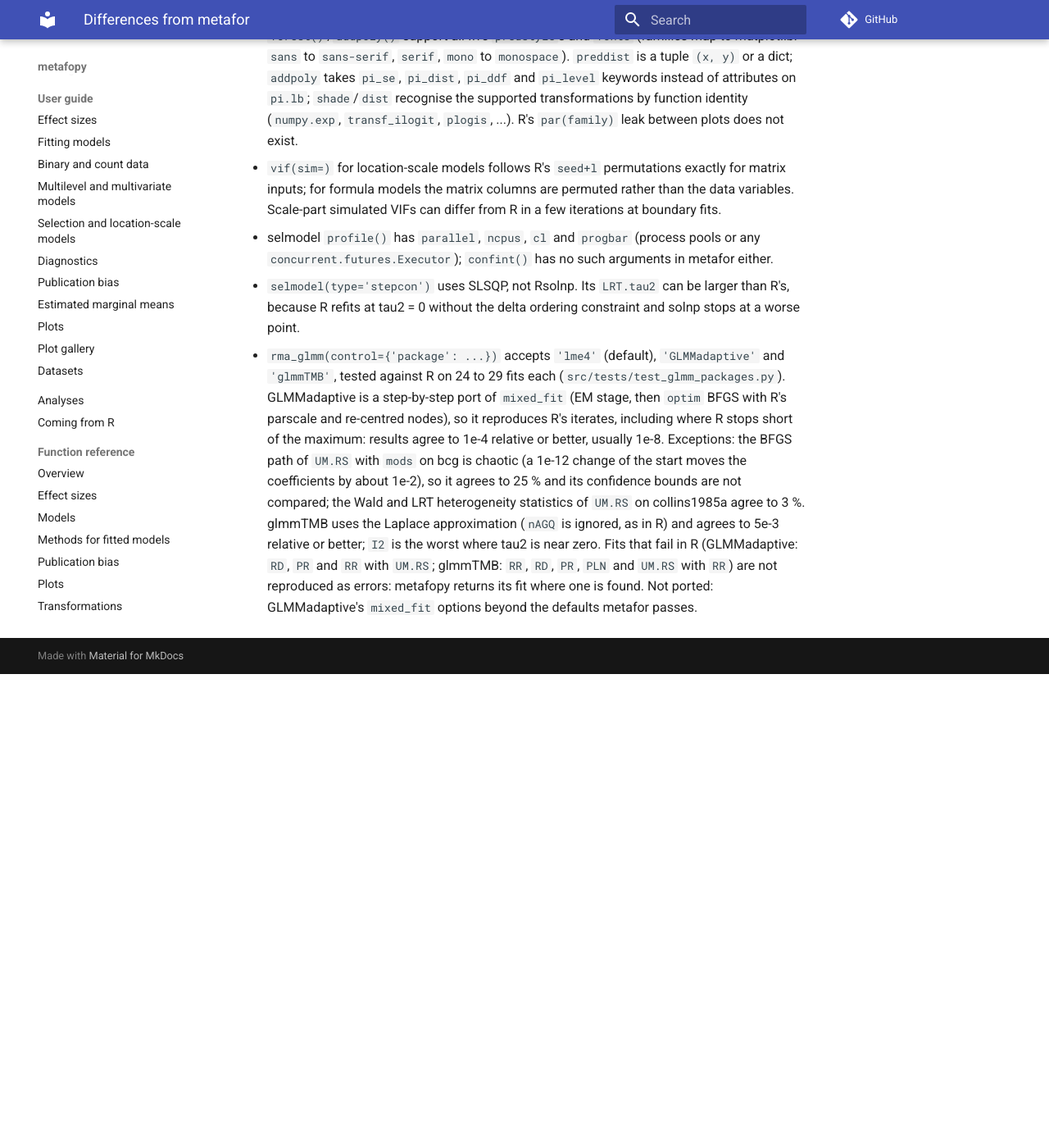
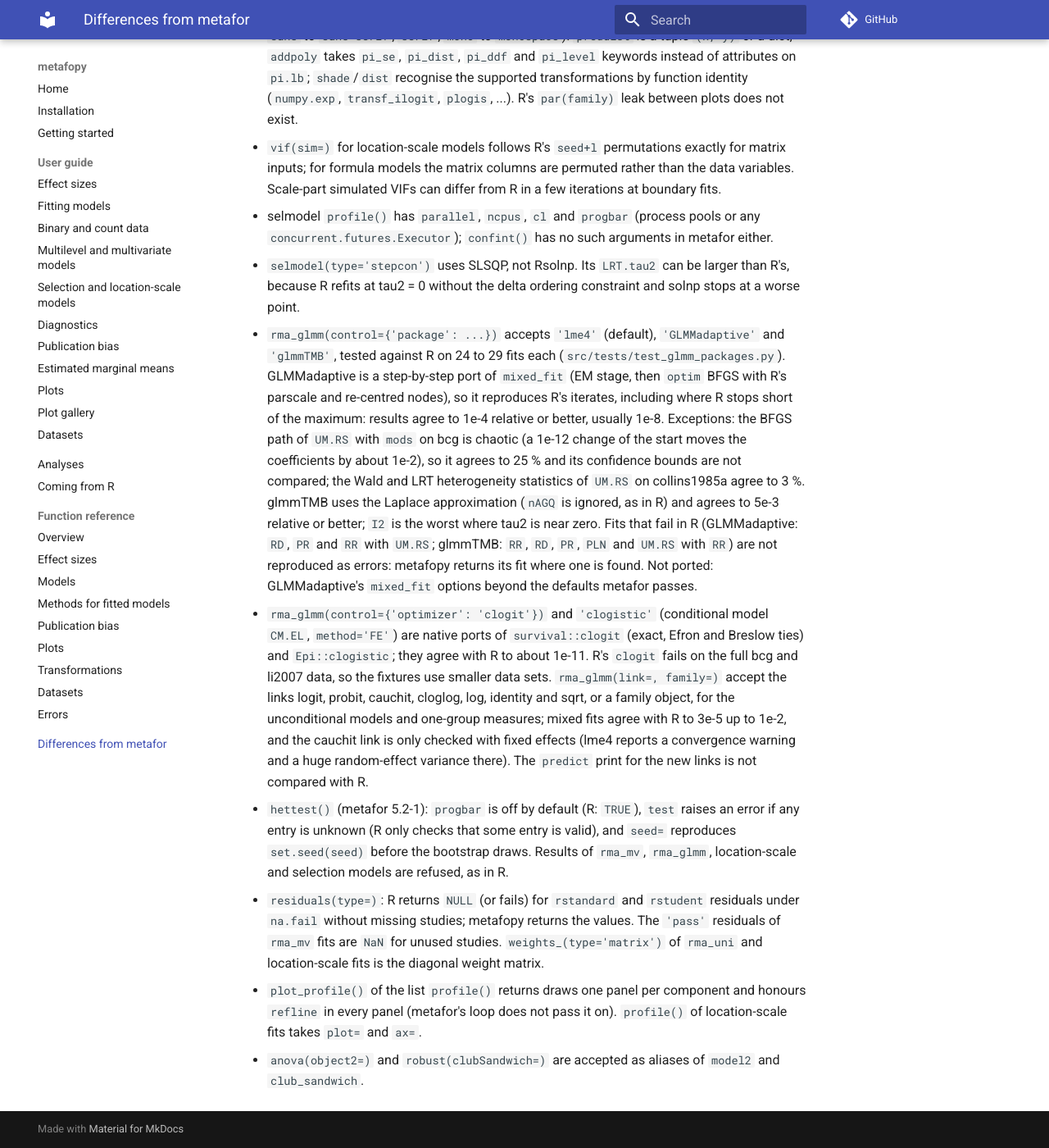
Before and after one commit to bnomis/metafopy, an MkDocs documentation site: the page built from docs/differences.md, in a window 1280 px wide and 1400 px high, scrolled down 2035 px. Shown: the whole window at 82% size. Built offline with MkDocs 1.6.1 and Material for MkDocs 9.7.7, drawn with Linux system fonts in a browser that asks for light colours; comment, search, counter and statistics services are not loaded; before the commit the page ends 2857 px from its top, so only the background shows below that; some of the changed text lies outside the part shown.

Commit message:
docs: describe the gap fixes in the changelog and differences
Co-Authored-By: Claude Sonnet 5.5 <noreply@anthropic.com>
Claude-Session: https://claude.ai/code/session_01J6trGxAVYWXwpreqep7kh7

```diff
--- a/docs/differences.md
+++ b/docs/differences.md
@@ -20,3 +20,8 @@
 - selmodel `profile()` has `parallel`, `ncpus`, `cl` and `progbar` (process pools or any `concurrent.futures.Executor`); `confint()` has no such arguments in metafor either.
 - `selmodel(type='stepcon')` uses SLSQP, not Rsolnp. Its `LRT.tau2` can be larger than R's, because R refits at tau2 = 0 without the delta ordering constraint and solnp stops at a worse point.
 - `rma_glmm(control={'package': ...})` accepts `'lme4'` (default), `'GLMMadaptive'` and `'glmmTMB'`, tested against R on 24 to 29 fits each (`src/tests/test_glmm_packages.py`). GLMMadaptive is a step-by-step port of `mixed_fit` (EM stage, then `optim` BFGS with R's parscale and re-centred nodes), so it reproduces R's iterates, including where R stops short of the maximum: results agree to 1e-4 relative or better, usually 1e-8. Exceptions: the BFGS path of `UM.RS` with `mods` on bcg is chaotic (a 1e-12 change of the start moves the coefficients by about 1e-2), so it agrees to 25 % and its confidence bounds are not compared; the Wald and LRT heterogeneity statistics of `UM.RS` on collins1985a agree to 3 %. glmmTMB uses the Laplace approximation (`nAGQ` is ignored, as in R) and agrees to 5e-3 relative or better; `I2` is the worst where tau2 is near zero. Fits that fail in R (GLMMadaptive: `RD`, `PR` and `RR` with `UM.RS`; glmmTMB: `RR`, `RD`, `PR`, `PLN` and `UM.RS` with `RR`) are not reproduced as errors: metafopy returns its fit where one is found. Not ported: GLMMadaptive's `mixed_fit` options beyond the defaults metafor passes.
+- `rma_glmm(control={'optimizer': 'clogit'})` and `'clogistic'` (conditional model `CM.EL`, `method='FE'`) are native ports of `survival::clogit` (exact, Efron and Breslow ties) and `Epi::clogistic`; they agree with R to about 1e-11. R's `clogit` fails on the full bcg and li2007 data, so the fixtures use smaller data sets. `rma_glmm(link=, family=)` accept the links logit, probit, cauchit, cloglog, log, identity and sqrt, or a family object, for the unconditional models and one-group measures; mixed fits agree with R to 3e-5 up to 1e-2, and the cauchit link is only checked with fixed effects (lme4 reports a convergence warning and a huge random-effect variance there). The `predict` print for the new links is not compared with R.
+- `hettest()` (metafor 5.2-1): `progbar` is off by default (R: `TRUE`), `test` raises an error if any entry is unknown (R only checks that some entry is valid), and `seed=` reproduces `set.seed(seed)` before the bootstrap draws. Results of `rma_mv`, `rma_glmm`, location-scale and selection models are refused, as in R.
+- `residuals(type=)`: R returns `NULL` (or fails) for `rstandard` and `rstudent` residuals under `na.fail` without missing studies; metafopy returns the values. The `'pass'` residuals of `rma_mv` fits are `NaN` for unused studies. `weights_(type='matrix')` of `rma_uni` and location-scale fits is the diagonal weight matrix.
+- `plot_profile()` of the list `profile()` returns draws one panel per component and honours `refline` in every panel (metafor's loop does not pass it on). `profile()` of location-scale fits takes `plot=` and `ax=`.
+- `anova(object2=)` and `robust(clubSandwich=)` are accepted as aliases of `model2` and `club_sandwich`.
```
Also changed, not shown: other parts of docs/differences.md (+1 -1 lines), CHANGELOG.md (+5 -0 lines), docs/guide/binary.md (+3 -0 lines).
